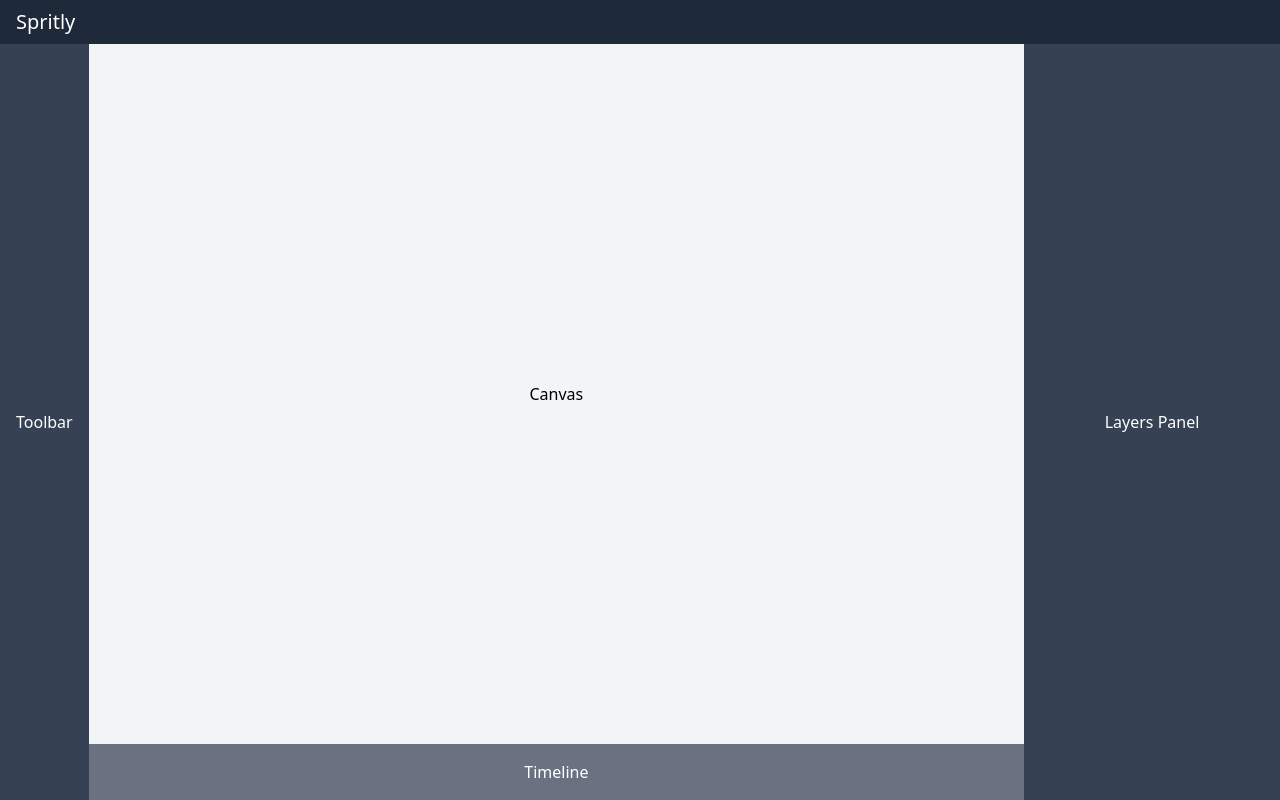
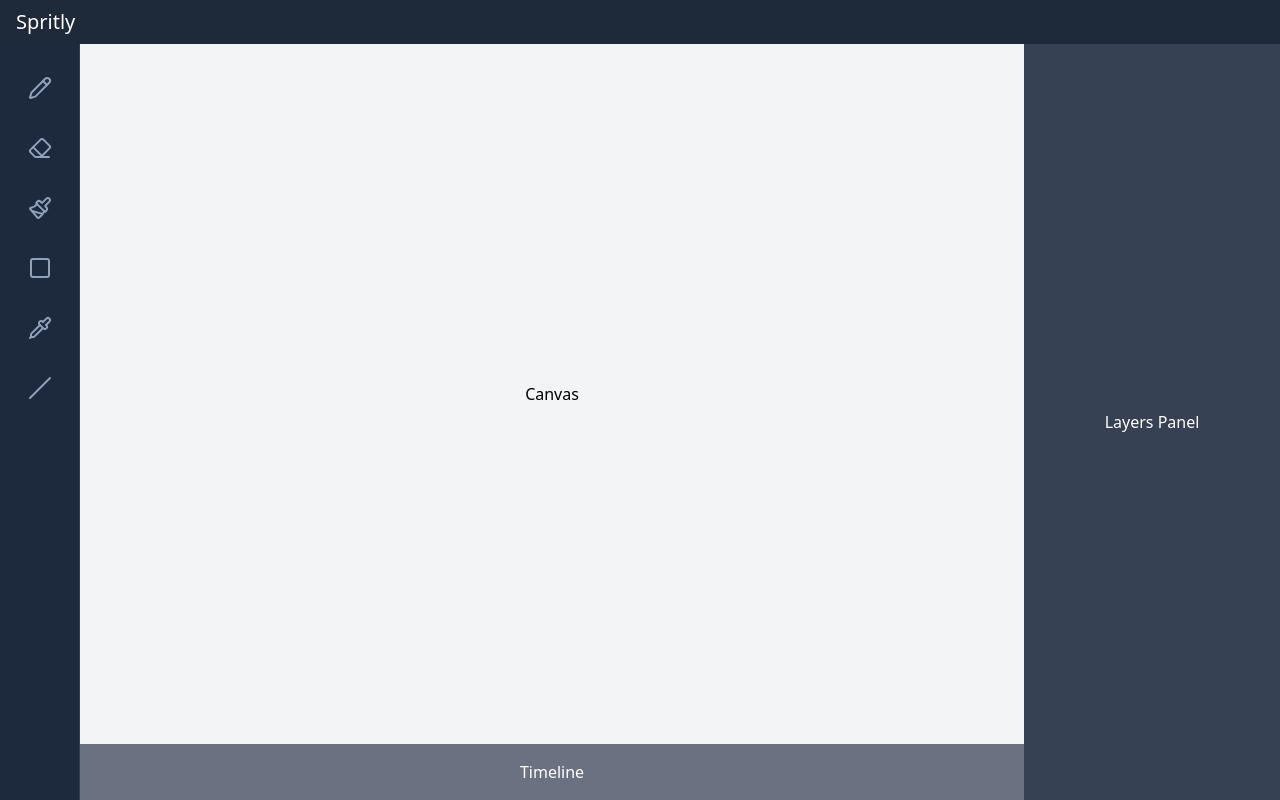
Before and after one commit to AA-WorksHub/Spritly, a React (Vite) app: page /spritly/editor in a window 1280 px wide. Built offline with nearby package versions, Linux system fonts and the light colour scheme.

Commit message:
[FEAT] toolBar with the main tools and basic interactions. The toolBar cannot be extended and reduced yet.

```diff
--- /dev/null
+++ b/src/components/ToolBar/ToolButton.tsx
@@ -0,0 +1,23 @@
+import React from 'react';
+import type { Tool, ToolType } from '../../types/index';
+
+interface ToolButtonProps {
+  tool: Tool;
+  isActive: boolean;
+  onClick: (toolId: ToolType) => void;
+}
+
+export const ToolButton: React.FC<ToolButtonProps> = ({ tool, isActive, onClick }) => {
+
+  return (
+    <button
+      onClick={() => onClick(tool.id)}
+      className={`w-14 h-14 flex flex-col items-center justify-center rounded-lg transition-all ${
+        isActive ? 'bg-blue-600 text-white shadow-lg' : 'text-slate-400 hover:bg-slate-700 hover:text-white'
+      }`}
+      title={`${tool.label}`}
+    >
+      <tool.icon size={24} />
+    </button>
+  );
+};
--- a/src/components/editor/Toolbar.tsx
+++ b/src/components/editor/Toolbar.tsx
@@ -1,9 +1,34 @@
-function Toolbar() {
-    return (
-      <div className="bg-gray-700 text-white p-4 flex items-center justify-center">
-        Toolbar
-      </div>
-    )
+import { TOOLS } from '../../config/tools.config';
+import type { ToolType } from '../../types/index';
+import { ToolButton } from '../ToolBar/ToolButton';
+
+interface ToolbarProps {
+  activeTool: ToolType;
+  onToolChange: (tool: ToolType) => void;
+  primaryColor: string;
+  secondaryColor: string;
+  onPrimaryColorChange: (color: string) => void;
+  onSecondaryColorChange: (color: string) => void;
 }
 
-export default Toolbar
+function Toolbar({
+  activeTool,
+  onToolChange,
+}: ToolbarProps) {
+  return (
+    <div className="bg-slate-800 border-r border-slate-700 w-20 flex flex-col items-center py-4 space-y-4">
+      <div className="space-y-1">
+        {TOOLS.map((tool) => (
+          <ToolButton
+            key={tool.id}
+            tool={tool}
+            isActive={activeTool === tool.id}
+            onClick={onToolChange}
+          />
+        ))}
+      </div>
+    </div>
+  );
+}
+
+export default Toolbar;
```
